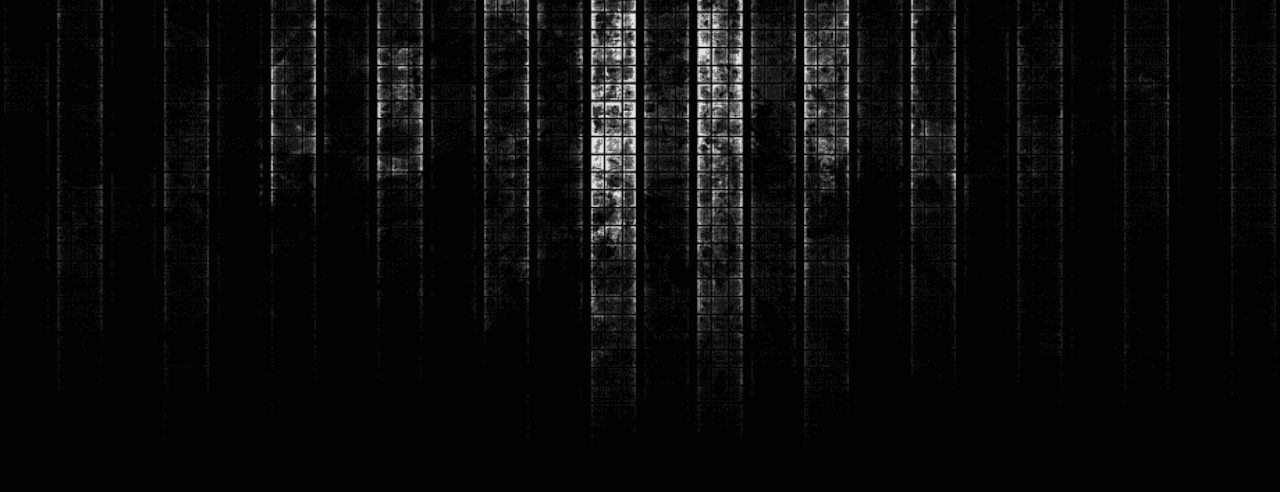
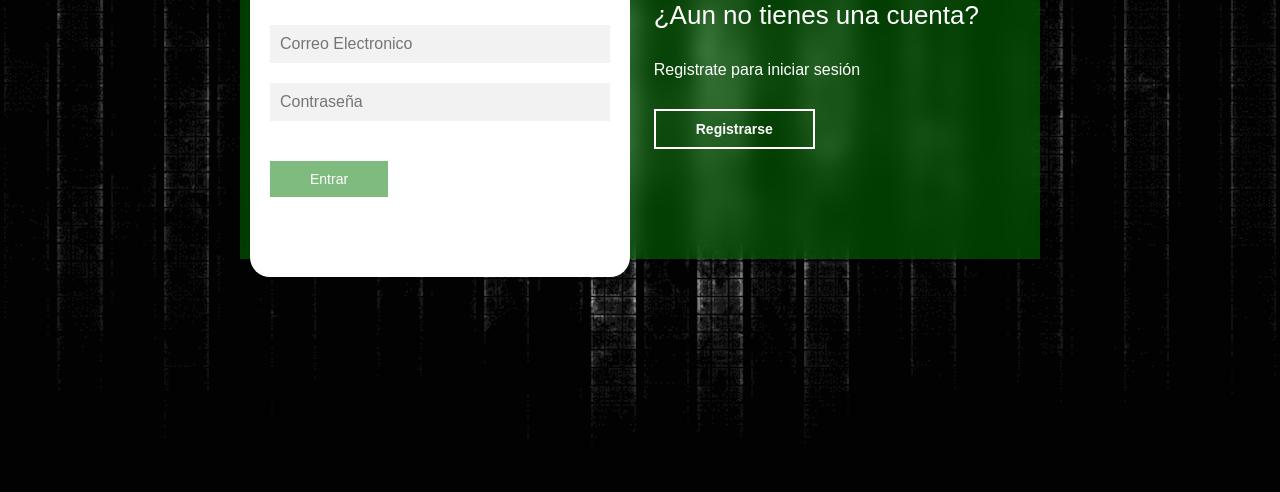
Before and after one commit to aorusmusic/aorusmusic.github.io, a plain HTML site: page Registro.html in a window 1280 px wide. Shown: the part 308-800 px from the top of the page. Drawn offline with Linux system fonts and the light colour scheme.

Commit message:
Avanze en registro

```diff
--- a/Registro.html
+++ b/Registro.html
@@ -10,7 +10,7 @@
 
 </head>
 <body>
-    <body background="img/Background.png"></body>
+    <!-- <body background="img/Background.png"></body> -->
     <header>
         <center>
             <nav class="navegacion">
@@ -29,6 +29,38 @@
         </ul>
         </nav></center>
     </header>
+    <main>
+        <div class="contenedor__todo">
+            <div class="caja__trasera">
+                <div class="caja__trasera-login">
+                    <h3>¿Ya tienes una cuenta?</h3>
+                    <p>Inicia sesión para entrar a la página</p>
+                    <button id="btn__iniciar-sesion">Iniciar Sesión</button>
+                </div>
+                <div class="caja__trasera-register">
+                    <h3>¿Aun no tienes una cuenta?</h3>
+                    <p>Registrate para iniciar sesión</p>
+                    <button id="btn__registrarse">Registrarse</button>
+                </div>
+            </div>
+            <div class="contenedor__login-register">
+                <form action="" class="formulario__login">
+                    <h2>Iniciar Sesión</h2>
+                    <input type="text" placeholder="Correo Electronico">
+                    <input type="password" placeholder="Contraseña">
+                    <button>Entrar</button>
+                </form>
+                <form action="" class="formulario__register">
+                    <h2>Registrarse</h2>
+                    <input type="text" placeholder="Nombre Completo">
+                    <input type="text" placeholder="Correo Electronico">
+                    <input type="text" placeholder="Uusario">
+                    <input type="password" placeholder="Contraseña">
+                    <button>Registrarse</button>
+                </form>
+            </div>
+        </div>
+    </main>
     <!-- <div class="Registro">
         <form>
 
--- a/estilo.css
+++ b/estilo.css
@@ -5,11 +5,11 @@
     -moz-box-sizing: border-box;
     box-sizing: border-box;
 }
+
 body{
 
     background-size: 100%;
     font-family: sans-serif;
-
 }
 
 .registro{
@@ -30,11 +30,11 @@ body{
     font-family: 'Times New Roman';
     text-decoration: none;
 }
+
 .navegacion{
     width: 1000px;
     margin: 30px auto;
     background: grey;
-
 }
 
 .navegacion ul{
@@ -57,7 +57,6 @@ body{
 .menu li a:hover{
     color: greenyellow;
     transition: all .3s;
-
 }
 
 .submenu{
@@ -67,6 +66,7 @@ body{
     opacity: 0;
     transition: opacity 1.5s;
 }
+
 .submenu li a{
     display: block;
     padding: 15px;
@@ -79,3 +79,124 @@ body{
     visibility: visible;
     opacity: 1;
 }
+
+/* REGISTROS*/
+
+body{
+    background-image: url(../aorusmusic.github.io/img/Background.png);
+    background-size: cover;
+    background-repeat: no-repeat;
+    background-position: center;
+    background-attachment: fixed;
+}
+
+main {
+    width: 100%;
+    padding: 20px;
+    margin: auto;
+    margin-top: 100px;
+}
+
+.contenedor__todo{
+    width: 100%;
+    max-width: 800px;
+    margin: auto;
+    position: relative;
+}
+
+.caja__trasera{
+    width: 100%;
+    padding: 10px 20px;
+    display: flex;
+    justify-content: center;
+    backdrop-filter: blur(10px);
+    background-color: rgba(0, 120, 0, 0.5);
+}
+
+.caja__trasera div{
+    margin: 100px 40px;
+    color: white;
+    transition: all 500ms;
+}
+
+.caja__trasera div p,
+.caja__trasera div button{
+    margin-top: 30px;
+}
+
+.caja__trasera div h3{
+    font-weight: 400;
+    font-size: 26px;
+}
+
+.caja__trasera button{
+    padding: 10px 40px;
+    border: 2px solid #fff;
+    background: transparent;
+    font-size: 14px;
+    font-weight: 600;
+    cursor: pointer;
+    color: white;
+    outline: none;
+    transition: all 300ms;
+}
+
+.caja__trasera button:hover{
+    background: #fff;
+    color:rgba(0, 120, 0, 0.5)
+}
+
+.contenedor__login-register{
+    display: flex;
+    align-items: center;
+    width: 100%;
+    max-width: 380px;
+    position: relative;
+    top: -185px;
+    left: 10px;
+}
+
+.contenedor__login-register form{
+    width: 100%;
+    padding: 80px 20px;
+    background: #fff;
+    position: absolute;
+    border-radius: 20px;
+}
+
+.contenedor__login-register form h2{
+    font-size: 30px;
+    text-align: center;
+    margin-bottom: 20px;
+    color: rgba(0, 120, 0, 0.5);
+}
+
+.contenedor__login-register form input{
+    width: 100%;
+    margin-top: 20px;
+    padding: 10px;
+    border: none;
+    background: #f2f2f2;
+    font-size: 16px;
+    outline: none;
+}
+
+.contenedor__login-register form button{
+    padding: 10px 40px;
+    margin-top: 40px;
+    border: none;
+    font-size: 14px;
+    background: rgba(0, 120, 0, 0.5);
+    color: white;
+    cursor: pointer;
+    outline: none;
+}
+
+.formulario__login{
+    opacity: 1;
+    display: block;
+}
+
+.formulario__register{
+    display: none;
+}
```
